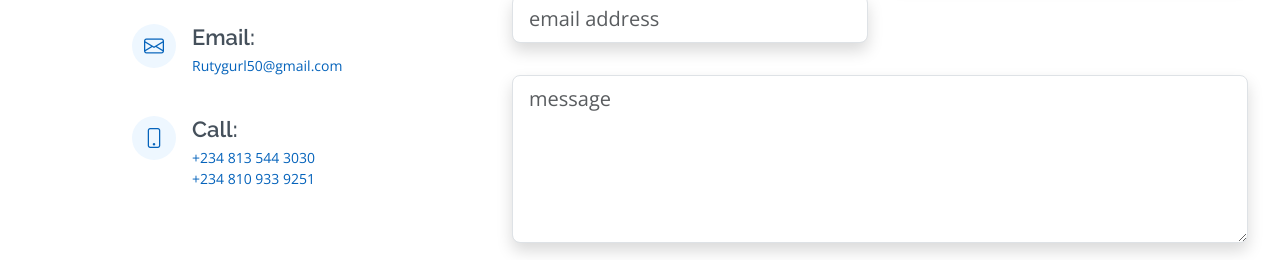
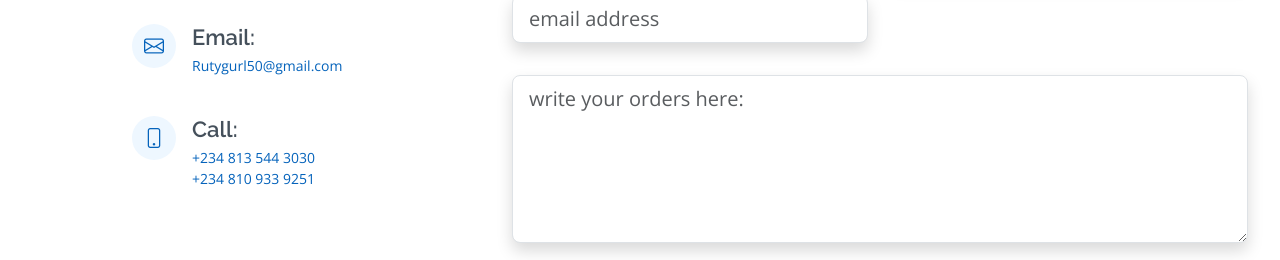
Before and after one commit to Odunukanemmanuel/ruthie-essentials, a plain HTML site: page index.html in a window 1280 px wide. Shown: the part 2481-2741 px from the top of the page. Drawn offline with nearby package versions, Linux system fonts and the light colour scheme.

Commit message:
first commit

```diff
--- a/index.html
+++ b/index.html
@@ -207,7 +207,7 @@
                     <p class="email-err"></p>
                   </div>
                   <div class="form-group mt-3">
-                    <textarea name="message" id="message" placeholder="message" rows="5" required
+                    <textarea name="message" id="message" placeholder="write your orders here:" rows="5" required
                       class="shadow form-control form-control-lg"></textarea>
                     <P class="text-err"></P>
                   </div>
```
